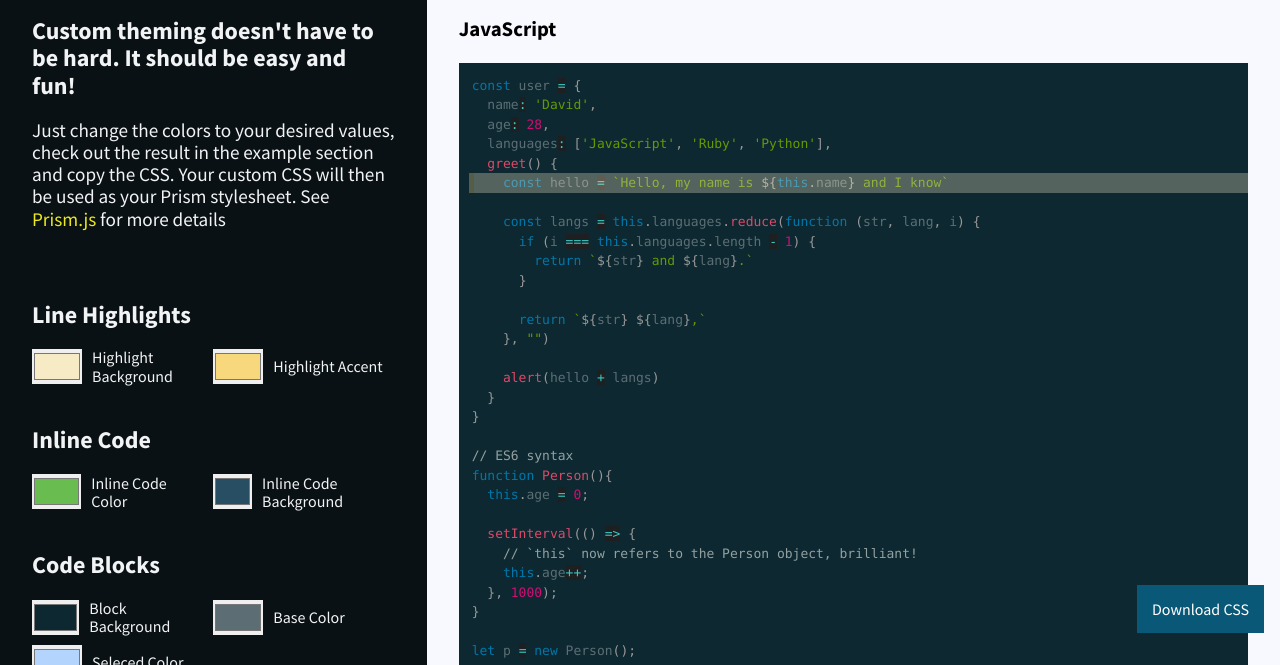
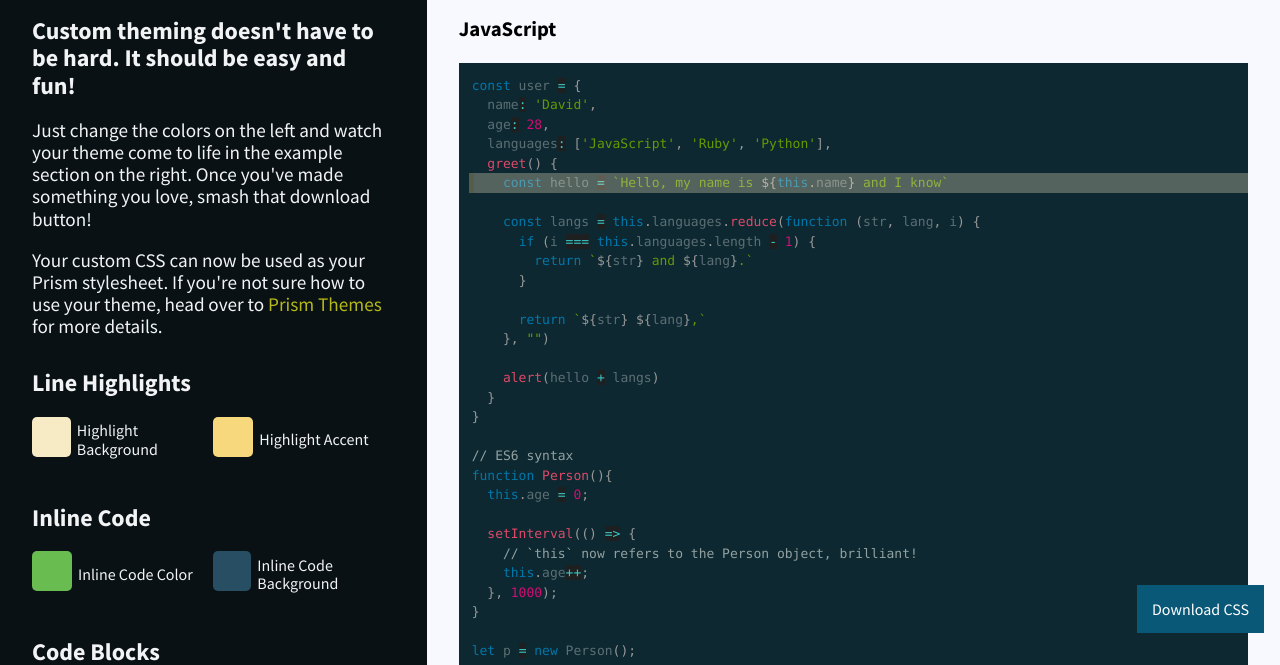
Before and after one commit to dvlprdave/merlins-marker, a website built with Parcel: page index.html in a window 1280 px wide. Shown: the part 135-800 px from the top of the page. Built offline with nearby package versions, Linux system fonts and the light colour scheme.

Commit message:
Color input styles and functionality

```diff
--- a/index.html
+++ b/index.html
@@ -24,24 +24,31 @@
           Custom theming doesn't have to be hard. It should be easy and fun!
         </h2>
         <p>
-          Just change the colors to your desired values, check out
-          the result in the example section and copy the CSS. Your custom CSS will then be used as your Prism
-          stylesheet.
-          See <a id="prism-link" href="#">Prism.js</a> for more details
+          Just change the colors on the left and watch your theme come to life in the example section on the right. Once
+          you've made something you love, smash that download button!
+        </p>
+        <p>
+          Your custom CSS can now be used as your Prism stylesheet. If you're not sure how to use your theme, head over
+          to
+          <a id="prism-link" href="https://github.com/PrismJS/prism-themes" target="_blank">Prism Themes</a>
+          for more details.
         </p>
       </header>
+
       <ul class="color-picker__list">
         <!-- Line Highlight -->
         <h2>Line Highlights</h2>
         <div class="line-highlights color-picker__section">
           <li>
-            <div class="input-color">
+            <div class="color-wrapper">
               <input id="highlight-background" type="color" value="#F7EBC6">
             </div>
             <label for="highlight-background">Highlight Background</label>
           </li>
           <li>
+            <div class="color-wrapper">
               <input id="highlight-accent" type="color" value="#F7D87C">
+            </div>
             <label for="highlight-accent">Highlight Accent</label>
           </li>
         </div>
@@ -50,11 +57,15 @@
         <h2>Inline Code</h2>
         <div class="inline-code color-picker__section">
           <li>
+            <div class="color-wrapper">
               <input id="inline-code-color" type="color" value="#68BC50">
+            </div>
             <label for="inline-code-color">Inline Code Color</label>
           </li>
           <li>
+            <div class="color-wrapper">
               <input id="inline-code-background" type="color" value="#274E63">
+            </div>
             <label for="inline-code-background">Inline Code Background</label>
           </li>
         </div>
@@ -63,57 +74,80 @@
         <h2>Code Blocks</h2>
         <div class="code-blocks color-picker__section">
           <li>
+            <div class="color-wrapper">
               <input id="block-background" type="color" value="#0D2831">
+            </div>
             <label for="block-background">Block Background</label>
           </li>
           <li>
+            <div class="color-wrapper">
               <input id="base-color" type="color" value="#5C6E74">
+            </div>
             <label for="base-color">Base Color</label>
           </li>
           <li>
+            <div class="color-wrapper">
               <input id="selected-color" type="color" value="#b3d4fc">
+            </div>
             <label for="selected-color">Seleced Color</label>
           </li>
         </div>
-
 
         <!-- Tokens -->
         <h2>Tokens</h2>
         <div class="tokens color-picker__section">
           <li>
+            <div class="color-wrapper">
               <input id="comment-color" type="color" value="#93A1A1">
+            </div>
             <label for="comment-color">Comment Color</label>
           </li>
           <li>
+            <div class="color-wrapper">
               <input id="punctuation-color" type="color" value="#999999">
+            </div>
             <label for="punctuation-color">Punctuation Color</label>
           </li>
           <li>
+            <div class="color-wrapper">
               <input id="property-color" type="color" value="#990055">
+            </div>
             <label for="property-color">Property Color</label>
           </li>
           <li>
+            <div class="color-wrapper">
               <input id="selector-color" type="color" value="#669900">
+            </div>
             <label for="selected-color">Selector Color</label>
           </li>
           <li>
+            <div class="color-wrapper">
               <input id="operator-color" type="color" value="#a67f59">
+            </div>
             <label for="operator-color">Operator Color</label>
           </li>
           <li>
+            <div class="color-wrapper">
               <input id="operator-background" type="color" value="#FFFFFF">
+            </div>
             <label for="operator-background">Operator Background</label>
           </li>
           <li>
+            <div class="color-wrapper">
               <input id="variable-color" type="color" value="#ee9900">
+            </div>
             <label for="variable-color">Variable Color</label>
           </li>
           <li>
+            <div class="color-wrapper">
               <input id="function-color" type="color" value="#DD4A68">
+            </div>
             <label for="function-color">Function Color</label>
           </li>
           <li>
+            <div class="color-wrapper">
               <input id="keyword-color" type="color" value="#0077aa">
+            </div>
             <label for="keyword-color">Keyword Color</label>
           </li>
       </ul>
--- a/index.js
+++ b/index.js
@@ -1,10 +1,16 @@
-const inputs = [].slice.call(document.querySelectorAll('input[type="color"]'));
+const inputs = [].slice.call(document.querySelectorAll('input[type="color"]'))
+
+const colorInputs = document.querySelectorAll('.color-wrapper input');
+colorInputs.forEach(function (element) {
+  element.parentNode.style.background = element.value;
+
+  element.addEventListener("change", function () {
+    element.parentNode.style.background = element.value;
+  });
+})
 
 const handleUpdate = (e) => {
   document.documentElement.style.setProperty(`--${e.target.id}`, e.target.value);
-  const colorVal = e.target.value
-  console.log(`--${e.target.id} is now ${e.target.value}`)
-  return colorVal
 }
 
 inputs.forEach(input => input.addEventListener('change', handleUpdate));
@@ -17,7 +23,6 @@ const fetchStyleSheet = async () => {
   const regexp = /(?:var\(--)[a-zA-z\-]*(?:\))/g;
   let cssVars = orig_css.matchAll(regexp);
   cssVars = Array.from(cssVars).flat();
-  console.log(cssVars)
 
   for await (const variable of cssVars) {
     const trimmedVar = variable.slice(6, -1)
@@ -26,7 +31,6 @@ const fetchStyleSheet = async () => {
 
     updated_css = updated_css.replace(variable, value);
   }
-  console.log(updated_css)
 
   return updated_css
 }
@@ -46,7 +50,3 @@ downloadBtn.addEventListener('click', async (e) => {
     alert(err)
   }
 })
-
-window.onload = () => {
-  document.querySelectorAll('input[type="color"]').value = 'red'
-}
--- a/style.css
+++ b/style.css
@@ -57,11 +57,22 @@ code {
 }
 
 input[type="color"] {
-  height: 35px;
-  max-width: 50px;
-  padding: 0;
-  margin-right: 10px;
-  border: none;
+  position: absolute;
+  opacity: 0;
+  top: 0;
+  left: 0;
+  width: 100%;
+  height: 100%;
+}
+
+.color-wrapper {
+  display: inline-block;
+  position: relative;
+  padding-left: 30px;
+  border-radius: 5px;
+  margin: 0 6px 6px 0;
+  height: 40px;
+  width: 40px;
 }
 
 /* Header */
@@ -85,11 +96,7 @@ header p {
 
 #prism-link {
   text-decoration: none;
-  color: rgb(236, 233, 28);
-}
-
-img {
-  width: 400px;
+  color: rgb(181, 184, 25);
 }
 
 /* Color Picker List */
@@ -101,7 +108,6 @@ img {
 }
 
 .color-picker {
-  display: grid;
   width: 100%;
   padding: 2rem;
   color: #f2f3f4;
@@ -114,6 +120,7 @@ img {
   align-items: center;
   justify-items: center;
   padding: 0 5% 5% 0;
+  /* white-space: nowrap; */
 }
 
 .color-picker__section {
```
Lines whose indentation alone changed are shown as unchanged.
